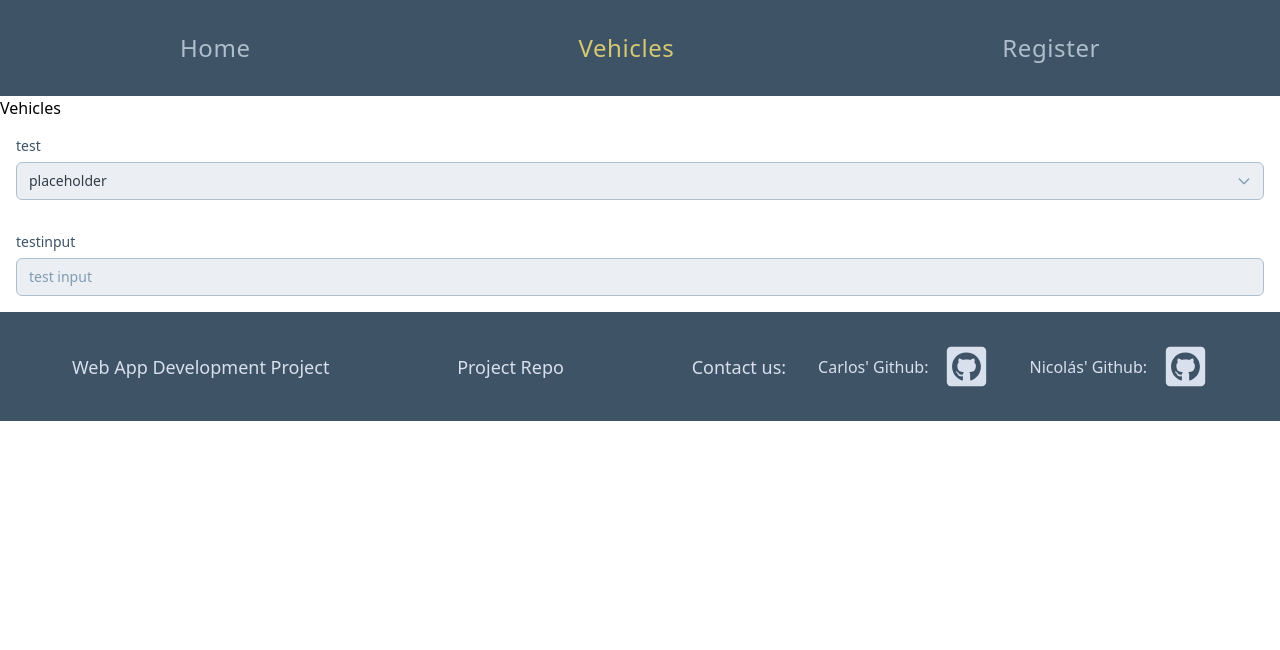
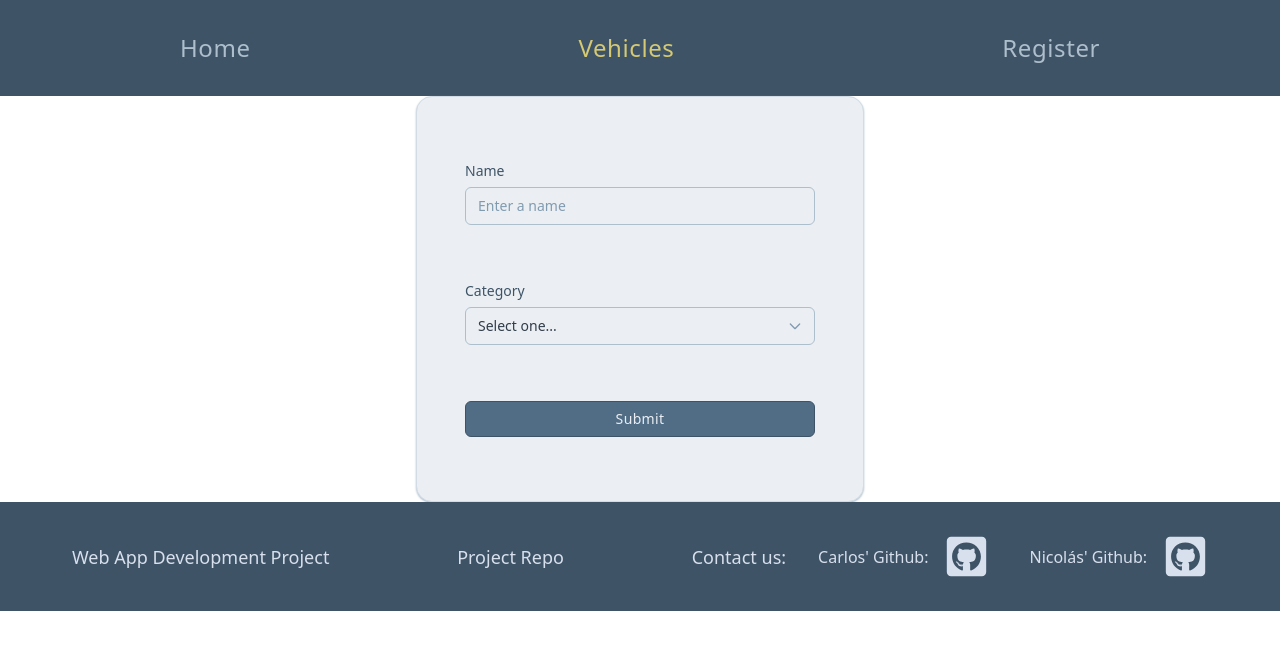
Before and after one commit to Nicolas-Rodriguez-Ch/daw-font-end, a React (Vite) app: page /vehicles in a window 1280 px wide. Shown: the top 650 px of the page. Built offline with nearby package versions, Linux system fonts and the light colour scheme; the HTML template or start-up script is replaced by a standard one.

Commit message:
creates form component

```diff
--- a/src/components/Button/index.tsx
+++ b/src/components/Button/index.tsx
@@ -27,9 +27,10 @@ const variantStyles: Record<string, string> = {
   ].join(' '),
 };
 
-const Button = ({ text, variant, callback, disabled = false }: ButtonProps) => {
+const Button = ({ text, variant, disabled = false, type = 'button', callback }: ButtonProps) => {
   return (
     <button
+      type={type}
       onClick={callback}
       disabled={disabled}
       className={[
--- a/src/components/Button/types.ts
+++ b/src/components/Button/types.ts
@@ -1,8 +1,19 @@
-export interface ButtonProps {
+export type ButtonProps = ActionButton | SubmitButton;
+
+type BaseButton = {
   text: string;
   variant: ButtonVariant;
+  disabled?: boolean;
+};
+
+type ActionButton = BaseButton & {
+  type?: 'button';
   callback: () => void;
-  disabled?: boolean;
-}
+};
+
+type SubmitButton = BaseButton & {
+  type: 'submit' | 'reset';
+  callback?: never;
+};
 
 export type ButtonVariant = 'primary' | 'secondary' | 'muted';
--- /dev/null
+++ b/src/components/Form/index.tsx
@@ -0,0 +1,30 @@
+import type { SubmitEvent } from 'react';
+
+import type { FormProps } from './types';
+
+const Form = ({ onSubmit, children }: FormProps) => {
+  const handleSubmit = (e: SubmitEvent) => {
+    e.preventDefault();
+    onSubmit();
+  };
+
+  return (
+    <form
+      onSubmit={handleSubmit}
+      noValidate
+      className={[
+        'flex flex-col w-full',
+        'gap-4 px-4 py-6',
+        'bg-steel-100',
+        'rounded-xl border border-steel-200',
+        'md:max-w-md md:mx-auto',
+        'md:gap-6 md:px-8 md:py-12',
+        'md:rounded-2xl md:shadow-sm md:shadow-steel-300',
+      ].join(' ')}
+    >
+      {children}
+    </form>
+  );
+};
+
+export default Form;
--- /dev/null
+++ b/src/components/Form/types.ts
@@ -0,0 +1,6 @@
+import type { ReactNode } from 'react';
+
+export interface FormProps {
+  onSubmit: () => void;
+  children: ReactNode;
+}
--- a/src/components/TextCustom/index.tsx
+++ b/src/components/TextCustom/index.tsx
@@ -1,6 +1,8 @@
+import type { ElementType } from 'react';
+
 import type { TextCustomProps } from './type';
 
-const variantMap: Record<TextCustomProps['variant'], React.ElementType> = {
+const variantMap: Record<TextCustomProps['variant'], ElementType> = {
   heading: 'h1',
   regular: 'p',
   small: 'small',
--- a/src/pages/vehicles/index.tsx
+++ b/src/pages/vehicles/index.tsx
@@ -1,35 +1,58 @@
 import { useState } from 'react';
 
-import { Input, Select } from '@/components';
+import { Button, Input, Select } from '@/components';
+import Form from '@/components/Form';
+
+const OPTIONS = [
+  { label: 'Option A', value: 'a' },
+  { label: 'Option B', value: 'b' },
+];
 
 const Vehicles = () => {
-  const [test, setTest] = useState('');
+  const [name, setName] = useState('');
+  const [category, setCategory] = useState('');
+  const [errors, setErrors] = useState<{ name?: string; category?: string }>({});
+
+  const validate = () => {
+    const next: typeof errors = {};
+    if (!name.trim()) {
+      next.name = 'Name is required';
+    }
+    if (!category) {
+      next.category = 'Please select a category';
+    }
+    setErrors(next);
+    return Object.keys(next).length === 0;
+  };
+
+  const handleSubmit = () => {
+    if (!validate()) {
+      return;
+    }
+    console.log({ name, category });
+  };
+
   return (
-    <>
-      <div>Vehicles</div>
+    <Form onSubmit={handleSubmit}>
+      <Input
+        id='name'
+        label='Name'
+        placeholder='Enter a name'
+        value={name}
+        onChange={setName}
+        error={errors.name}
+      />
       <Select
-        label='test'
-        id='test'
-        options={[
-          { label: 'ppp', value: 'ppp' },
-          { label: 'ccc', value: 'ccc' },
-        ]}
-        onChange={(e) => {
-          setTest(e);
-        }}
-        value={test}
-        placeholder='placeholder'
-        error={test}
+        id='category'
+        label='Category'
+        options={OPTIONS}
+        value={category}
+        onChange={setCategory}
+        placeholder='Select one...'
+        error={errors.category}
       />
-      <Input
-        id='testinput'
-        label='testinput'
-        placeholder='test input'
-        value={test}
-        onChange={(e) => setTest(e)}
-        error={test}
-      />
-    </>
+      <Button text='Submit' variant='secondary' type='submit' />{' '}
+    </Form>
   );
 };
 
```
